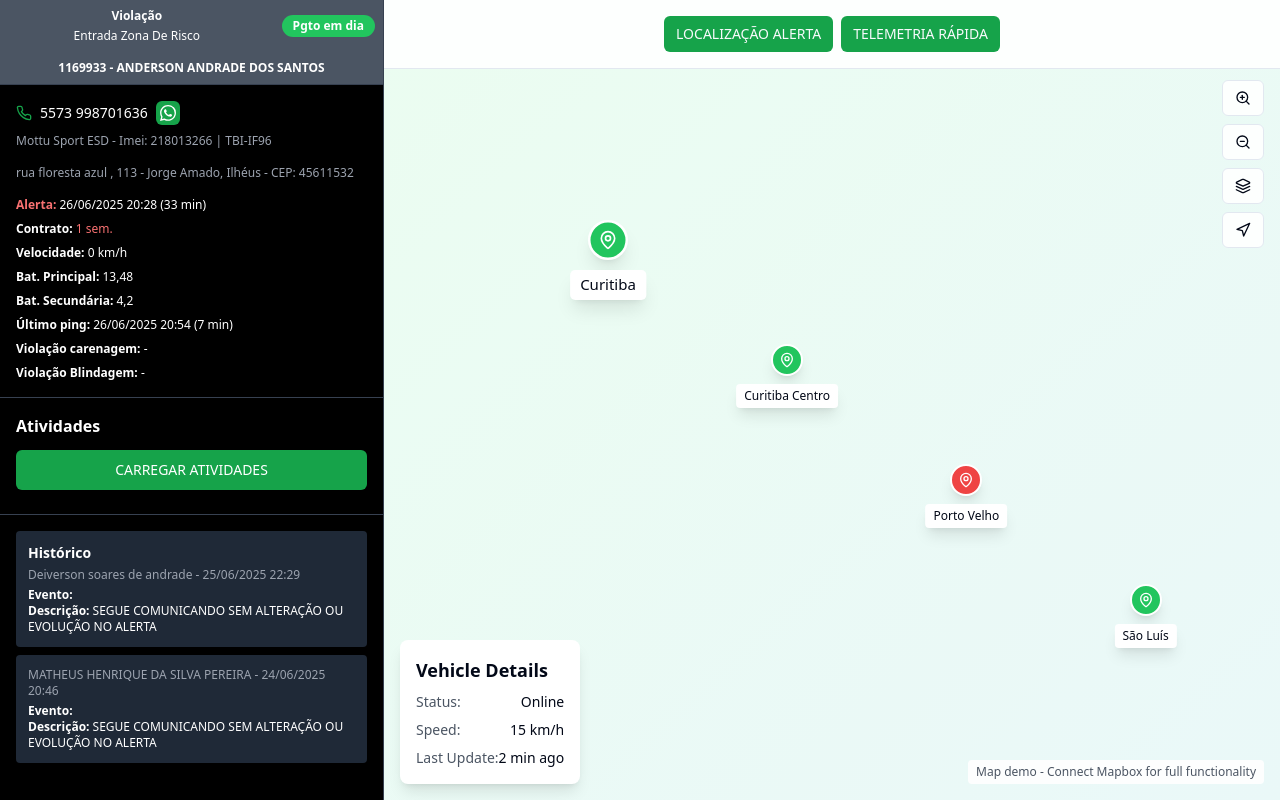
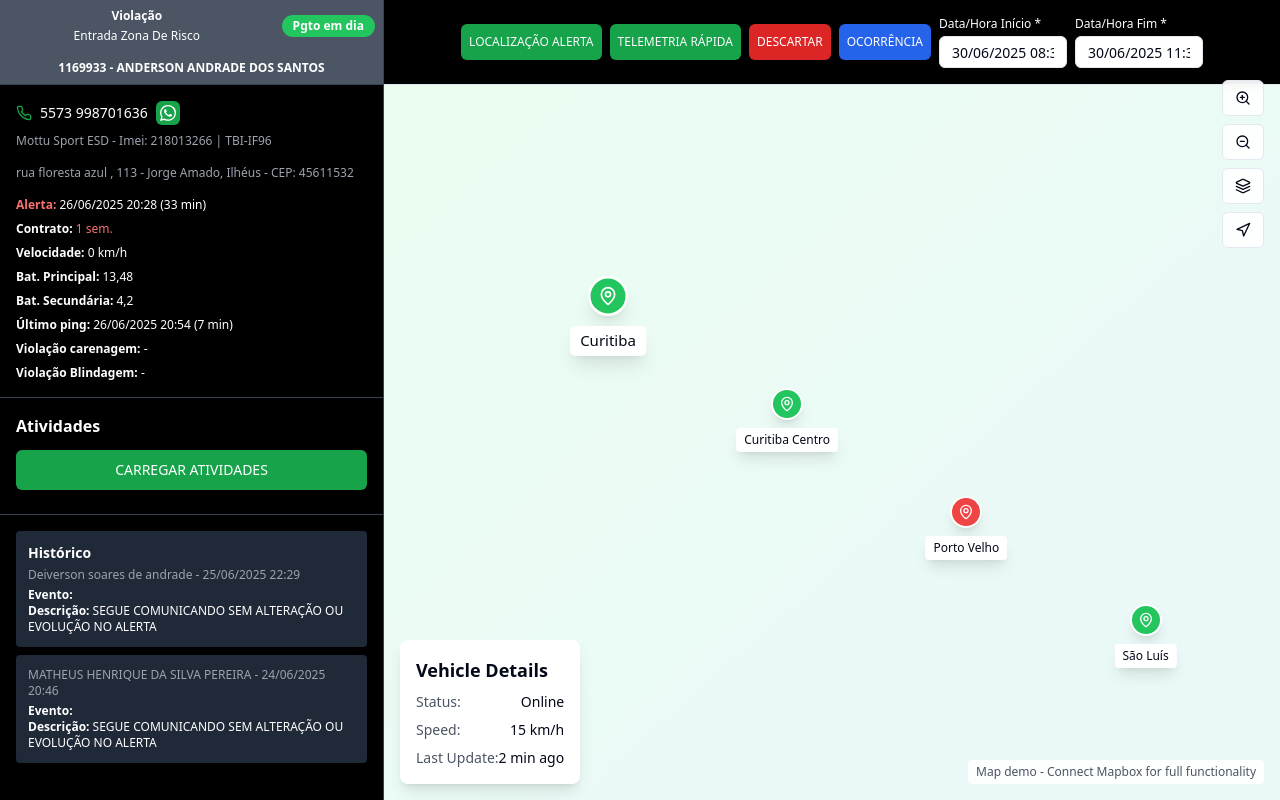
Before and after one commit to CaioNagata/map-shadow-display, a React (Vite) app: page / in a window 1280 px wide. Both pictures are taken after a click on the button "Continue Demo". Built offline with nearby package versions, Linux system fonts and the light colour scheme.

Commit message:
feat: Add header with date inputs and buttons
Added a black header above the map with date input boxes and "Descartar" and "Ocorrência" buttons. Adjusted button sizes to fit.

```diff
--- a/src/components/MapView.tsx
+++ b/src/components/MapView.tsx
@@ -1,4 +1,3 @@
-
 import { useState } from "react";
 import { Input } from "@/components/ui/input";
 import { Button } from "@/components/ui/button";
@@ -11,6 +10,8 @@ interface MapViewProps {
 const MapView = ({ selectedVehicle }: MapViewProps) => {
   const [mapToken, setMapToken] = useState("");
   const [showTokenInput, setShowTokenInput] = useState(true);
+  const [startDate, setStartDate] = useState("30/06/2025 08:33");
+  const [endDate, setEndDate] = useState("30/06/2025 11:33");
 
   // Mock vehicle locations for demonstration
   const vehicleLocations = [
@@ -84,14 +85,41 @@ const MapView = ({ selectedVehicle }: MapViewProps) => {
   return (
     <div className="flex-1 relative bg-gray-100 h-screen overflow-hidden">
       {/* Map Header */}
-      <div className="absolute top-0 left-0 right-0 z-10 bg-white/90 backdrop-blur-sm border-b p-4">
-        <div className="flex items-center justify-center space-x-2">
-          <Button size="sm" className="bg-green-600 hover:bg-green-700">
+      <div className="absolute top-0 left-0 right-0 z-10 bg-black border-b p-4">
+        <div className="flex items-center justify-center space-x-2 flex-wrap">
+          <Button size="sm" className="bg-green-600 hover:bg-green-700 text-xs px-2 py-1">
             LOCALIZAÇÃO ALERTA
           </Button>
-          <Button size="sm" className="bg-green-600 hover:bg-green-700">
+          <Button size="sm" className="bg-green-600 hover:bg-green-700 text-xs px-2 py-1">
             TELEMETRIA RÁPIDA
           </Button>
+          <Button size="sm" className="bg-red-600 hover:bg-red-700 text-white text-xs px-2 py-1">
+            DESCARTAR
+          </Button>
+          <Button size="sm" className="bg-blue-600 hover:bg-blue-700 text-white text-xs px-2 py-1">
+            OCORRÊNCIA
+          </Button>
+
+          <div className="flex items-center space-x-2">
+            <div className="flex flex-col">
+              <label className="text-white text-xs mb-1">Data/Hora Início *</label>
+              <Input
+                type="text"
+                value={startDate}
+                onChange={(e) => setStartDate(e.target.value)}
+                className="w-32 h-8 text-xs bg-white"
+              />
+            </div>
+            <div className="flex flex-col">
+              <label className="text-white text-xs mb-1">Data/Hora Fim *</label>
+              <Input
+                type="text"
+                value={endDate}
+                onChange={(e) => setEndDate(e.target.value)}
+                className="w-32 h-8 text-xs bg-white"
+              />
+            </div>
+          </div>
         </div>
       </div>
 
@@ -112,7 +140,7 @@ const MapView = ({ selectedVehicle }: MapViewProps) => {
       </div>
 
       {/* Mock Map Display */}
-      <div className="w-full h-full bg-gradient-to-br from-green-50 to-blue-50 flex items-center justify-center">
+      <div className="w-full h-full bg-gradient-to-br from-green-50 to-blue-50 flex items-center justify-center pt-20">
         <div className="relative w-full h-full bg-green-100/30">
           {/* Simulated map markers */}
           {vehicleLocations.map((location, index) => (
```
